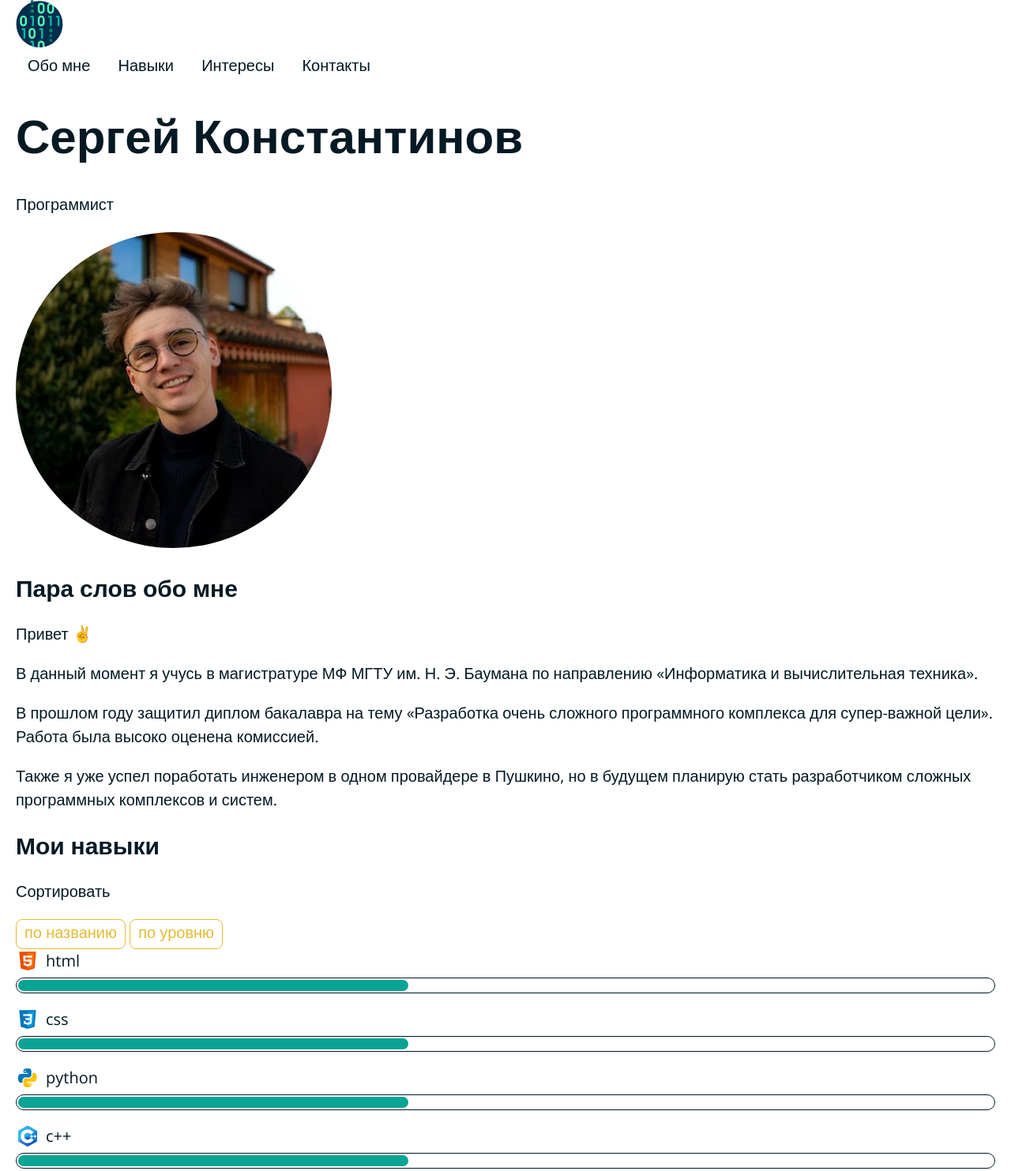
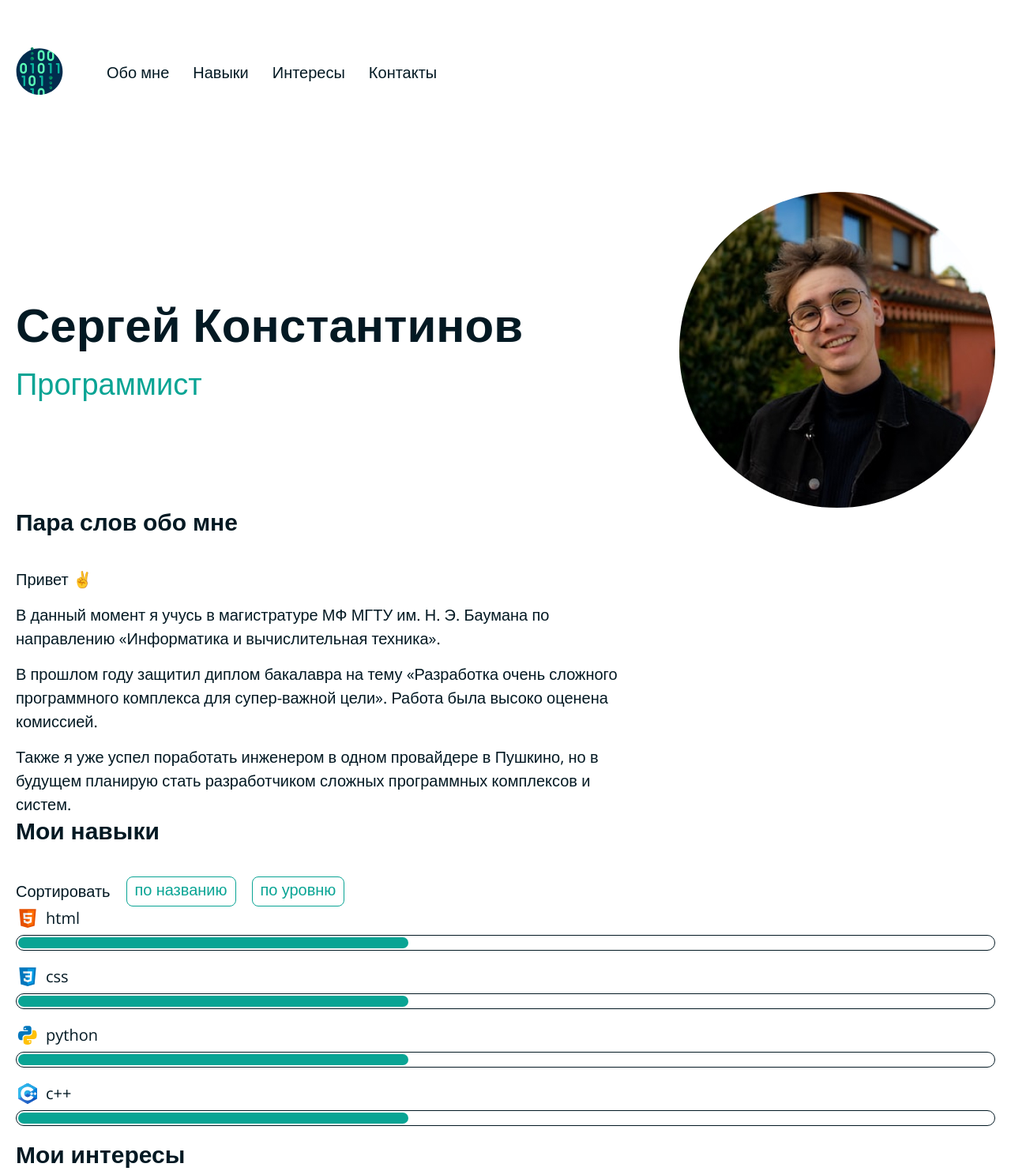
Before and after one commit to DEbasta/TI-2, a plain HTML site: page index.html in a window 1280 px wide. Shown: the top 1483 px of the page at 79% size. Drawn offline with nearby package versions, Linux system fonts and the light colour scheme.

Commit message:
Ti-6 first push
p1-7

```diff
--- a/css/style.css
+++ b/css/style.css
@@ -4,6 +4,7 @@
     --blue: #205B75;
     --green: #09A494;
     --white: #FFFFFF;
+    --main-transition: .5s;
 }
 
 *,
@@ -43,6 +44,7 @@ h1 {
 h2 {
     font-size: 30px;
     line-height: 120%;
+    margin: 0 0 40px;
 }
 
 a,
@@ -54,24 +56,35 @@ button {
 button {
     text-transform: lowercase;
     padding: 6px 10px 10px;
-    border: 1px solid var(--yellow);
+    border: 1px solid var(--green);
     border-radius: 8px;
-    color: var(--yellow);
+    color: var(--green);
     background-color: transparent;
-    transition: color;
+    transition: color, background-color var(--main-transition);
 }
 
 button:hover {
     color: var(--white);
-    background-color: var(--yellow);
+    background-color: var(--green);
 }
 
-footer {
+.main-footer {
     color: var(--white);
     background-color: var(--black);
 }
 
-.subtitle {
+.intro {
+    display: flex;
+    align-items: center;
+    justify-content: space-between;
+    gap: 70px;
+}
+
+.introName {
+    margin: 0 0 20px;
+}
+
+.introProffession {
     font-family: 'Open Sans', 'Arial', sans-serif;
     font-style: normal;
     font-weight: 400;
@@ -79,6 +92,10 @@ footer {
     line-height: 120%;
     color: var(--green);
     margin: 0;
+}
+
+.introImg {
+    border-radius: 50%;
 }
 
 .container {
@@ -96,6 +113,18 @@ footer {
 
 .main-nav a:hover {
     color: var(--blue);
+}
+
+.main-nav {
+    display: flex;
+}
+
+.main-header {
+    display: flex;
+    gap: 40px;
+    padding-top: 60px;
+    align-items: center;
+    margin-bottom: 120px;
 }
 
 .social,
@@ -116,7 +145,7 @@ footer {
     display: block;
     width: 50px;
     height: 50px;
-    border: 1px solid var(--yellow);
+    border: 1px solid var(--green);
     border-radius: 50%;
     background-color: var(--white);
     background-position: center;
@@ -124,7 +153,7 @@ footer {
 }
 
 .social-link:hover {
-    background-color: var(--yellow);
+    background-color: var(--green);
 }
 
 .social-link_github {
@@ -180,8 +209,26 @@ footer {
     overflow: hidden;
 }
 
-.introImg {
-    border-radius: 50%;
+.skillsInfo {
+    display: flex;
+    gap: 40px;
+    justify-content: space-between;
+    align-items: center;
+    margin-bottom: 40px;
+}
+
+.skillsInfo h2 {
+    margin: 0;
+}
+
+.skillsButtons {
+    display: flex;
+    align-items: center;
+    gap: 20px;
+}
+
+.skillsButtons p {
+    margin: 0;
 }
 
 .skill-list {
@@ -231,3 +278,15 @@ footer {
 .skill-item_python {
     background-image: url("../img/skills/python.svg");
 }
+
+.text-wrapper {
+    max-width: 800px;
+}
+
+p {
+    margin: 0 0 15px;
+}
+
+p:last-child {
+    margin: 0;
+}
--- a/index.html
+++ b/index.html
@@ -25,16 +25,20 @@
         </header>
         <main>
             <section class="intro">
+                <div>
                     <h1 class="introName">Сергей Константинов</h1>
                     <p class="introProffession">Программист</p>
-            <img class="introImg"src="img/user-photo.jpg" width="400" height="400" alt="my photo">
+                </div>
+            <img class="introImg" src="img/user-photo.jpg" width="400" height="400" alt="my photo">
             </section>
             <section id="aboutMe" class="about">
                 <h2 class="aboutHeader">Пара слов обо мне</h2>
+                <div class="text-wrapper">
                     <p>Привет ✌</p>
                     <p>В данный момент я учусь в магистратуре МФ МГТУ им. Н. Э. Баумана по направлению «Информатика и вычислительная техника».</p>
                     <p>В прошлом году защитил диплом бакалавра на тему «Разработка очень сложного программного комплекса для супер-важной цели». Работа была высоко оценена комиссией.</p>
                     <p>Также я уже успел поработать инженером в одном провайдере в Пушкино, но в будущем планирую стать разработчиком сложных программных комплексов и систем.</p>
+                </div>
             </section>
             <section id="skills" class="skills">
                 <div>
@@ -66,8 +70,10 @@
             </section>
             <section id="interests" class="interests">
                 <h2>Мои интересы</h2>
+                <div class="text-wrapper">
                     <p>Наибольший интерес для меня в данный момент представляет программирование и изучение искусственного интеллекта.</p>
                     <p>Но помимо учёбы и работы я также люблю играть на барабанах и читать зарубежную классику.</p>
+                </div>
             </section>
             <section id="contacts" class="contacts">
                 <h2>Мои контакты</h2>
```
Lines whose indentation alone changed are shown as unchanged.
